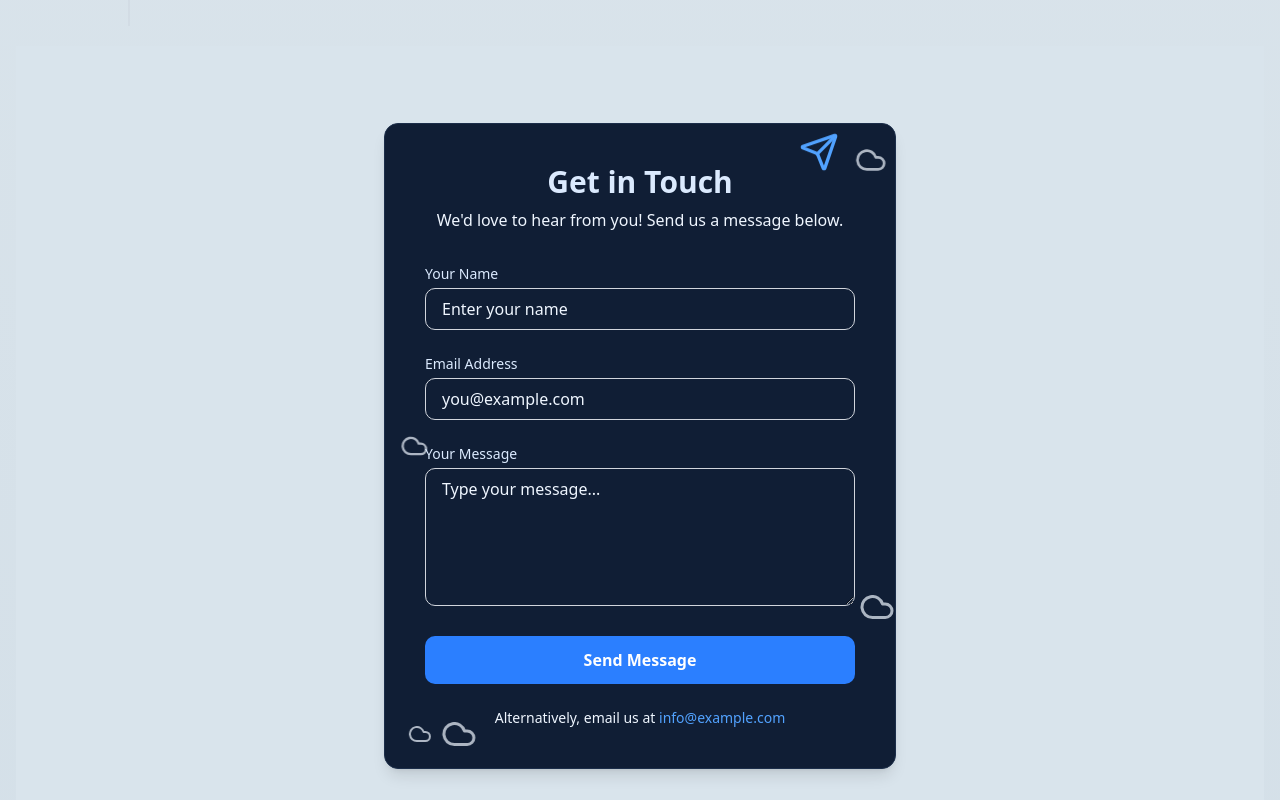
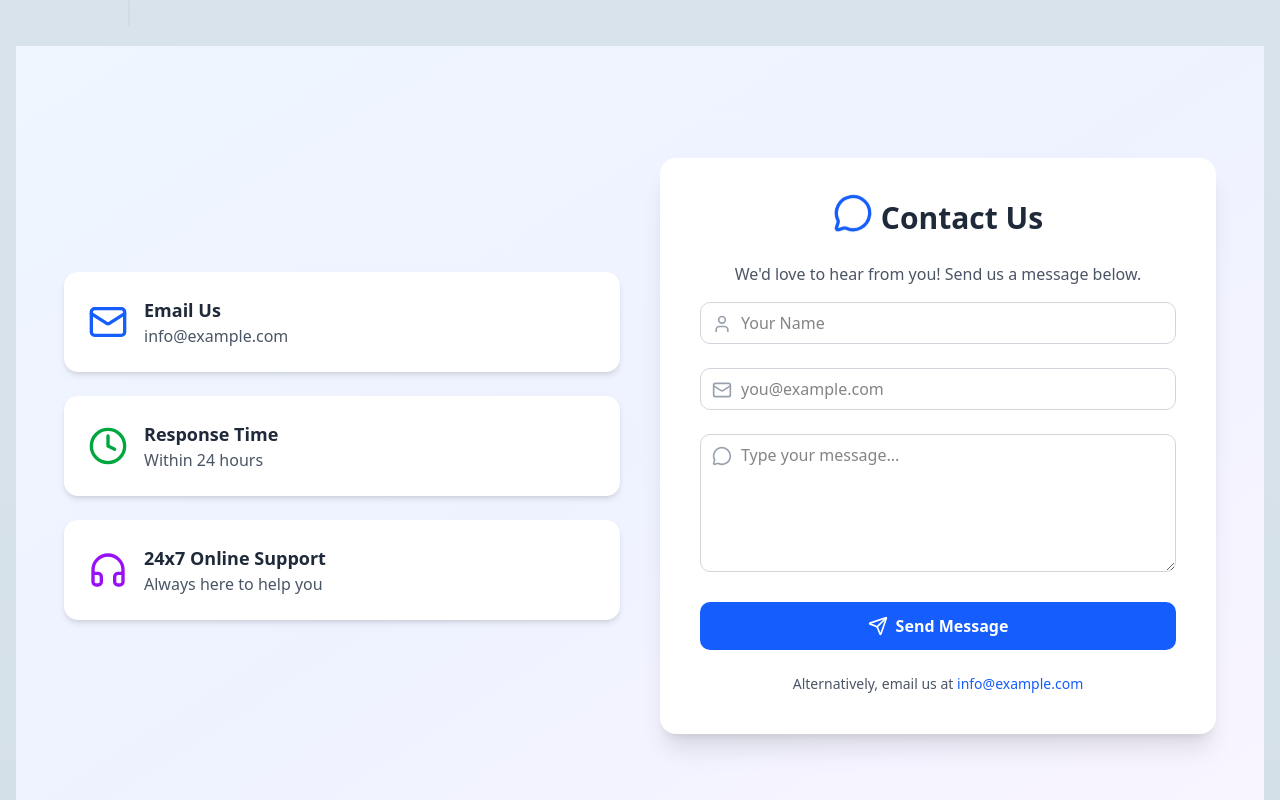
Before and after one commit to parasnikum/DevSync, a React (Vite) app in the folder frontend/: page / in a window 1280 px wide. Shown: the part 2680-3480 px from the top of the page. Built offline with nearby package versions, Linux system fonts and the light colour scheme.

Commit message:
Revert "Update UI of contact form to align with website's theme"
Improve design of contact form while keeping existing color scheme of it

```diff
--- a/frontend/src/Components/contact.jsx
+++ b/frontend/src/Components/contact.jsx
@@ -1,5 +1,14 @@
 import React, { useState } from "react";
-import { Send, Cloud, CheckCircle2, AlertTriangle } from "lucide-react";
+import {
+  Mail,
+  Send,
+  CheckCircle2,
+  AlertTriangle,
+  MessageCircle,
+  Clock,
+  Headphones,
+  User,
+} from "lucide-react";
 import contactFormSchema from "@/lib/schemas/contactFormSchema";
 import { useForm } from "react-hook-form";
 import { zodResolver } from "@hookform/resolvers/zod";
@@ -41,67 +50,52 @@ const Contact = () => {
   };
 
   return (
-    <div
-      className="min-h-screen flex items-center justify-center px-4 font-inter"
-      style={{ backgroundColor: "rgb(217,228,236)" }}
+    <div className="min-h-screen flex items-center justify-center px-4 font-inter bg-gradient-to-br from-blue-50 via-indigo-50 to-purple-50">
+      <div className="grid md:grid-cols-2 gap-10 w-full max-w-6xl items-center">
+        <motion.div
+          initial={{ opacity: 0, x: -40 }}
+          animate={{ opacity: 1, x: 0 }}
+          transition={{ duration: 0.6 }}
+          className="space-y-6"
         >
-      <style>
-        {`
-        @keyframes float {
-          0% { transform: translateY(0px); }
-          50% { transform: translateY(-8px); }
-          100% { transform: translateY(0px); }
-        }
-        @keyframes drift {
-          0% { transform: translateX(0); opacity: 0.8; }
-          50% { transform: translateX(8px); opacity: 0.7; }
-          100% { transform: translateX(0); opacity: 0.8; }
-        }
-        .animate-float-icon {
-          animation: float 3s ease-in-out infinite;
-        }
-        .animate-drift-1 { animation: drift 10s ease-in-out infinite; }
-        .animate-drift-2 { animation: drift 12s ease-in-out infinite reverse; }
-        .animate-drift-3 { animation: drift 8s ease-in-out infinite; }
-        .animate-drift-4 { animation: drift 11s ease-in-out infinite reverse; }
-        .animate-drift-5 { animation: drift 9s ease-in-out infinite; }
-        `}
-      </style>
+          <div className="bg-white shadow-md rounded-xl p-6 flex items-center space-x-4">
+            <Mail className="w-10 h-10 text-blue-600" />
+            <div>
+              <h3 className="text-lg font-semibold text-gray-800">Email Us</h3>
+              <p className="text-gray-600">info@example.com</p>
+            </div>
+          </div>
+
+          <div className="bg-white shadow-md rounded-xl p-6 flex items-center space-x-4">
+            <Clock className="w-10 h-10 text-green-600" />
+            <div>
+              <h3 className="text-lg font-semibold text-gray-800">
+                Response Time
+              </h3>
+              <p className="text-gray-600">Within 24 hours</p>
+            </div>
+          </div>
+
+          <div className="bg-white shadow-md rounded-xl p-6 flex items-center space-x-4">
+            <Headphones className="w-10 h-10 text-purple-600" />
+            <div>
+              <h3 className="text-lg font-semibold text-gray-800">
+                24x7 Online Support
+              </h3>
+              <p className="text-gray-600">Always here to help you</p>
+            </div>
+          </div>
+        </motion.div>
 
         <motion.div
           initial={{ opacity: 0, scale: 0.95 }}
           animate={{ opacity: 1, scale: 1 }}
           transition={{ duration: 0.5 }}
-        className="relative  bg-[#101e35] border border-[#1c2e4a]   text-white rounded-xl shadow-lg p-8 md:p-10 w-full max-w-lg flex flex-col items-center overflow-hidden"
+          className="relative bg-white rounded-2xl shadow-xl p-8 md:p-10 w-full z-10"
         >
-        <div className="absolute top-4 right-4 flex items-center space-x-2">
-          <Send className="w-10 h-10 text-blue-400 animate-float-icon" />
-          <Cloud
-            className="text-blue-50 w-8 h-8 animate-drift-1"
-            style={{ opacity: "0.6", filter: "blur(0.5px)" }}
-          />
-        </div>
-        <div className="absolute bottom-4 left-4 flex items-center space-x-2">
-          <Cloud
-            className="text-blue-50 w-6 h-6 animate-drift-2"
-            style={{ opacity: "0.5", filter: "blur(0.3px)" }}
-          />
-          <Cloud
-            className="text-blue-50 w-9 h-9 animate-drift-3"
-            style={{ opacity: "0.7", filter: "blur(0.7px)" }}
-          />
-        </div>
-        <div className="absolute top-1/2 left-2 transform -translate-y-1/2">
-          <Cloud
-            className="text-blue-50 w-7 h-7 animate-drift-4"
-            style={{ opacity: "0.6", filter: "blur(0.4px)" }}
-          />
-        </div>
-        <div className="absolute bottom-1/4 right-2 transform translate-y-1/2">
-          <Cloud
-            className="text-blue-50 w-9 h-9 animate-drift-5"
-            style={{ opacity: "0.8", filter: "blur(0.6px)" }}
-          />
+          <div className="flex items-center justify-center mb-6 space-x-2">
+            <MessageCircle className="w-10 h-10 text-blue-600 animate-bounce" />
+            <h1 className="text-3xl font-bold text-gray-800">Contact Us</h1>
           </div>
 
           <div className="text-center w-full z-10">
@@ -116,29 +110,20 @@ const Contact = () => {
                   transition={{ duration: 0.4 }}
                   className="space-y-6"
                 >
-                <h1 className="text-3xl font-bold text-blue-100 dark:text-neutral-100 mb-2">
-                  Get in Touch
-                </h1>
-                <p className="text-blue-50 dark:text-neutral-300 mb-8">
+                  <p className="text-gray-600 mb-4">
                     We'd love to hear from you! Send us a message below.
                   </p>
 
-                <div>
-                  <label
-                    htmlFor="name"
-                    className="block text-sm font-medium text-blue-100 dark:text-neutral-100 mb-1 text-left"
-                  >
-                    Your Name
-                  </label>
+                  <div className="relative">
+                    <User className="absolute left-3 top-3 w-5 h-5 text-gray-400" />
                     <input
                       type="text"
                       id="name"
                       {...register("name")}
-                    className={`w-full px-4 py-2 border
-                      placeholder:text-blue-50 placeholder:dark:text-neutral-300 ${
+                      className={`w-full pl-10 pr-4 py-2 border ${
                         errors.name ? "border-red-500" : "border-gray-300"
-                      } rounded-lg focus:ring-blue-300 focus:border-blue-500 transition`}
-                    placeholder="Enter your name"
+                      } rounded-lg focus:ring-blue-500 focus:border-blue-500 transition`}
+                      placeholder="Your Name"
                     />
                     {errors.name && (
                       <p className="mt-1 text-sm text-red-600 text-left">
@@ -147,20 +132,15 @@ const Contact = () => {
                     )}
                   </div>
 
-                <div>
-                  <label
-                    htmlFor="email"
-                    className="block text-sm font-medium text-blue-100 dark:text-neutral-100 mb-1 text-left"
-                  >
-                    Email Address
-                  </label>
+                  <div className="relative">
+                    <Mail className="absolute left-3 top-3 w-5 h-5 text-gray-400" />
                     <input
                       type="email"
                       id="email"
                       {...register("email")}
-                    className={`w-full px-4 py-2 border  placeholder:text-blue-50 placeholder:dark:text-neutral-300 ${
+                      className={`w-full pl-10 pr-4 py-2 border ${
                         errors.email ? "border-red-500" : "border-gray-300"
-                    } rounded-lg focus:ring-blue-300 focus:border-blue-500 transition`}
+                      } rounded-lg focus:ring-blue-500 focus:border-blue-500 transition`}
                       placeholder="you@example.com"
                     />
                     {errors.email && (
@@ -170,20 +150,15 @@ const Contact = () => {
                     )}
                   </div>
 
-                <div>
-                  <label
-                    htmlFor="message"
-                    className="block text-sm font-medium text-blue-100 dark:text-neutral-100 mb-1 text-left"
-                  >
-                    Your Message
-                  </label>
+                  <div className="relative">
+                    <MessageCircle className="absolute left-3 top-3 w-5 h-5 text-gray-400" />
                     <textarea
                       id="message"
                       {...register("message")}
                       rows="5"
-                    className={`w-full px-4 py-2 border  placeholder:text-blue-50 placeholder:dark:text-neutral-300 ${
+                      className={`w-full pl-10 pr-4 py-2 border ${
                         errors.message ? "border-red-500" : "border-gray-300"
-                    } rounded-lg focus:ring-blue-300 focus:border-blue-500 transition`}
+                      } rounded-lg focus:ring-blue-500 focus:border-blue-500 transition`}
                       placeholder="Type your message..."
                     ></textarea>
                     {errors.message && (
@@ -195,16 +170,23 @@ const Contact = () => {
 
                   <button
                     type="submit"
-                  className="w-full bg-blue-500 text-white py-3 rounded-lg font-semibold hover:bg-blue-400 cursor-pointer transition duration-300 focus:outline-none focus:ring-2 focus:ring-blue-300 focus:ring-offset-2 disabled:opacity-50 disabled:cursor-not-allowed"
+                    className="w-full bg-blue-600 text-white py-3 rounded-lg font-semibold hover:bg-blue-700 transition duration-300 focus:outline-none focus:ring-2 focus:ring-blue-500 focus:ring-offset-2 disabled:opacity-50 disabled:cursor-not-allowed flex items-center justify-center gap-2"
                     disabled={isSubmitting}
                   >
-                  {isSubmitting ? "Sending..." : "Send Message"}
+                    {isSubmitting ? (
+                      "Sending..."
+                    ) : (
+                      <>
+                        <Send className="w-5 h-5" /> Send Message
+                      </>
+                    )}
                   </button>
-                <p className="text-blue-50 text-sm dark:text-neutral-300">
+
+                  <p className="text-sm text-gray-600 text-center">
                     Alternatively, email us at{" "}
                     <a
                       href="mailto:info@example.com"
-                    className="text-blue-400 hover:underline"
+                      className="text-blue-600 font-medium hover:underline"
                     >
                       info@example.com
                     </a>
@@ -221,13 +203,13 @@ const Contact = () => {
                   transition={{ duration: 0.5 }}
                   className="flex flex-col items-center justify-center py-16 space-y-4"
                 >
-                <CheckCircle2 className="w-16 h-16 text-green-400" />
-                <h2 className="text-2xl font-bold text-gray-200">
+                  <CheckCircle2 className="w-16 h-16 text-green-500" />
+                  <h2 className="text-2xl font-bold text-gray-800">
                     Message Sent!
                   </h2>
-                <p className="text-gray-300 max-w-sm">
-                  We’ve received your message and our team will get back to you
-                  shortly. Thank you for reaching out 🙌
+                  <p className="text-gray-600 max-w-sm">
+                    We’ve received your message and our team will get back to
+                    you shortly. Thank you for reaching out 🙌
                   </p>
                 </motion.div>
               )}
@@ -241,16 +223,16 @@ const Contact = () => {
                   transition={{ duration: 0.5 }}
                   className="flex flex-col items-center justify-center py-16 space-y-4"
                 >
-                <AlertTriangle className="w-16 h-16 text-red-400" />
-                <h2 className="text-2xl font-bold text-blue-100 dark:text-neutral-100">
+                  <AlertTriangle className="w-16 h-16 text-red-500" />
+                  <h2 className="text-2xl font-bold text-gray-800">
                     Something went wrong
                   </h2>
-                <p className="text-blue-50 dark:text-neutral-300 max-w-sm">
+                  <p className="text-gray-600 max-w-sm">
                     We couldn’t send your message right now. Please try again
                     later or email us at{" "}
                     <a
                       href="mailto:info@example.com"
-                    className="text-blue-400 hover:underline"
+                      className="text-blue-600 hover:underline"
                     >
                       info@example.com
                     </a>
@@ -261,6 +243,7 @@ const Contact = () => {
           </div>
         </motion.div>
       </div>
+    </div>
   );
 };
 
```
Lines whose indentation alone changed are shown as unchanged.
